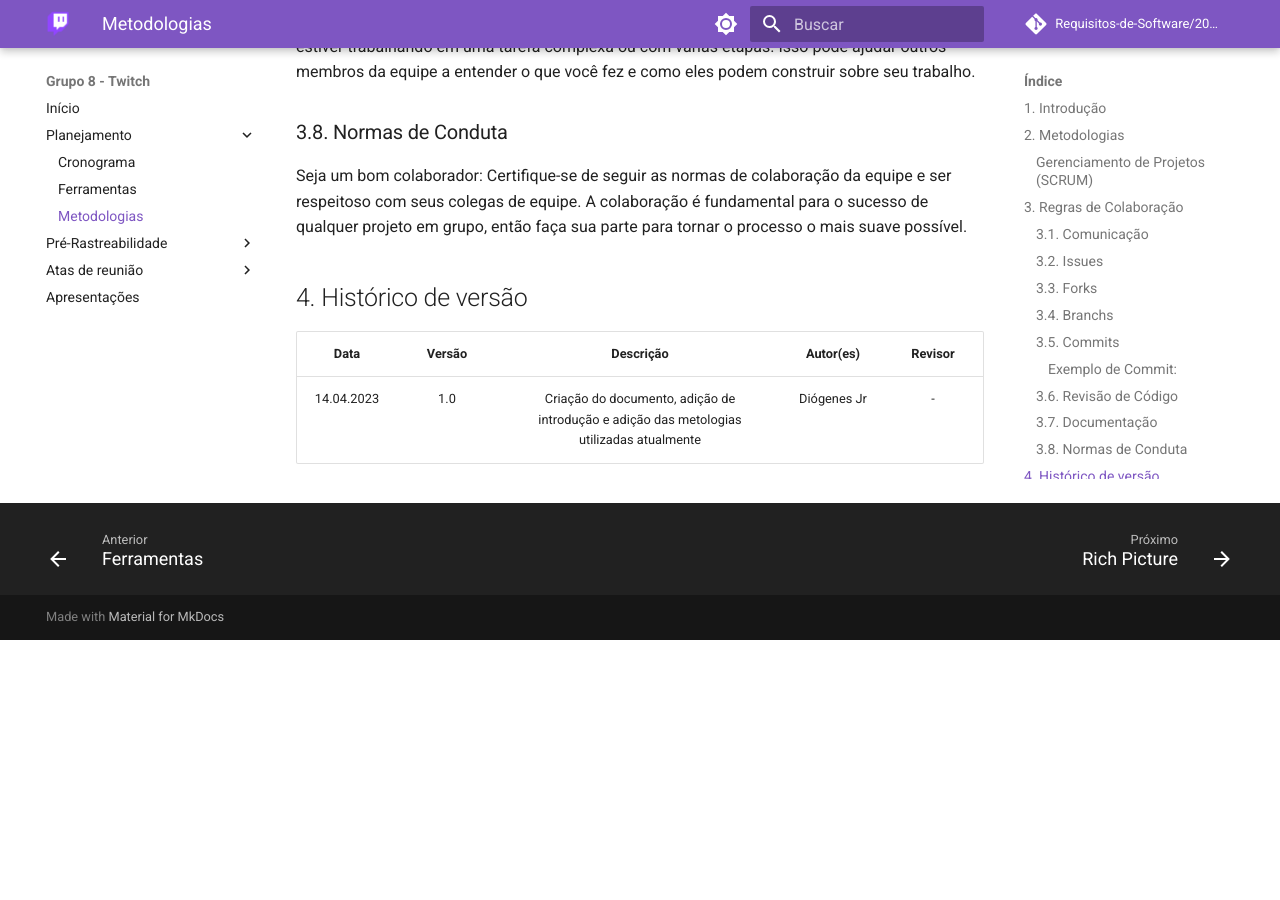
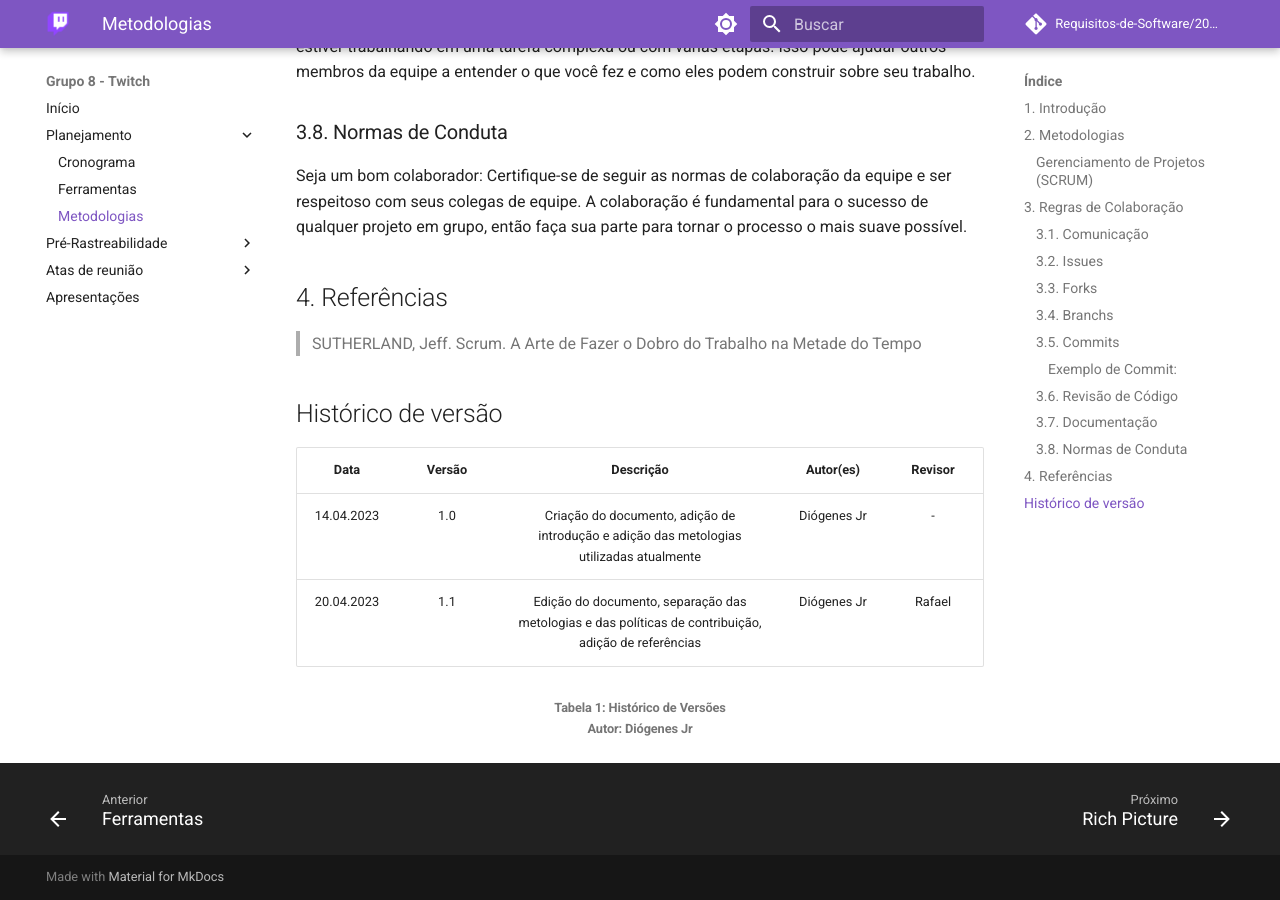
Before and after one commit to Requisitos-de-Software/2023.1-Twitch, an MkDocs documentation site: the page built from docs/planejamento/scrum_adaptado.md, in a window 1280 px wide and 900 px high, scrolled down 2340 px. Built offline with MkDocs 1.6.1 and Material for MkDocs 9.7.7, drawn with Linux system fonts in a browser that asks for light colours; comment, search, counter and statistics services are not loaded; before the commit the page ends 2980 px from its top, so only the background shows below that.

Commit message:
Adiciona referências e módulos

```diff
--- a/docs/planejamento/scrum_adaptado.md
+++ b/docs/planejamento/scrum_adaptado.md
@@ -56,7 +56,15 @@ Documente seu trabalho: Certifique-se de documentar seu trabalho, especialmente
 
 Seja um bom colaborador: Certifique-se de seguir as normas de colaboração da equipe e ser respeitoso com seus colegas de equipe. A colaboração é fundamental para o sucesso de qualquer projeto em grupo, então faça sua parte para tornar o processo o mais suave possível.
 
-## 4. Histórico de versão
+## 4. Referências
+
+> SUTHERLAND, Jeff. Scrum. A Arte de Fazer o Dobro do Trabalho na Metade do Tempo
+
+## Histórico de versão
 |    Data    | Versão | Descrição                                                                      | Autor(es)  | Revisor  |
 | :--------: | :----: | :----------------------------------------------------------------------------: | :--------: | :------: |
 | 14.04.2023 | 1.0    | Criação do documento, adição de introdução e adição das metologias utilizadas atualmente | Diógenes Jr  |    -     |
+| 20.04.2023 | 1.1    | Edição do documento, separação das metologias e das políticas de contribuição, adição de referências | Diógenes Jr  | Rafael |
+
+<h6 align = "center"> Tabela 1: Histórico de Versões
+<br> Autor: Diógenes Jr </h6>
```
